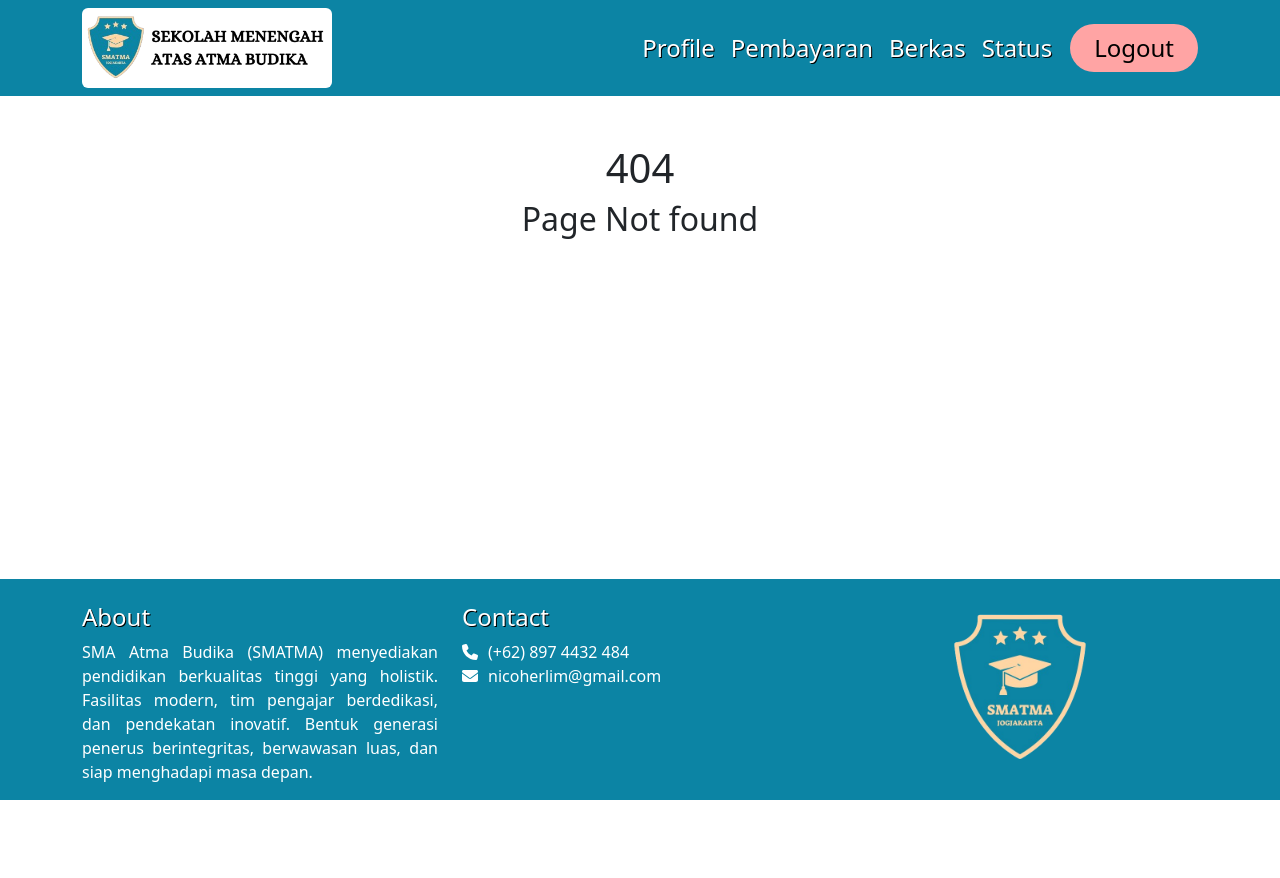
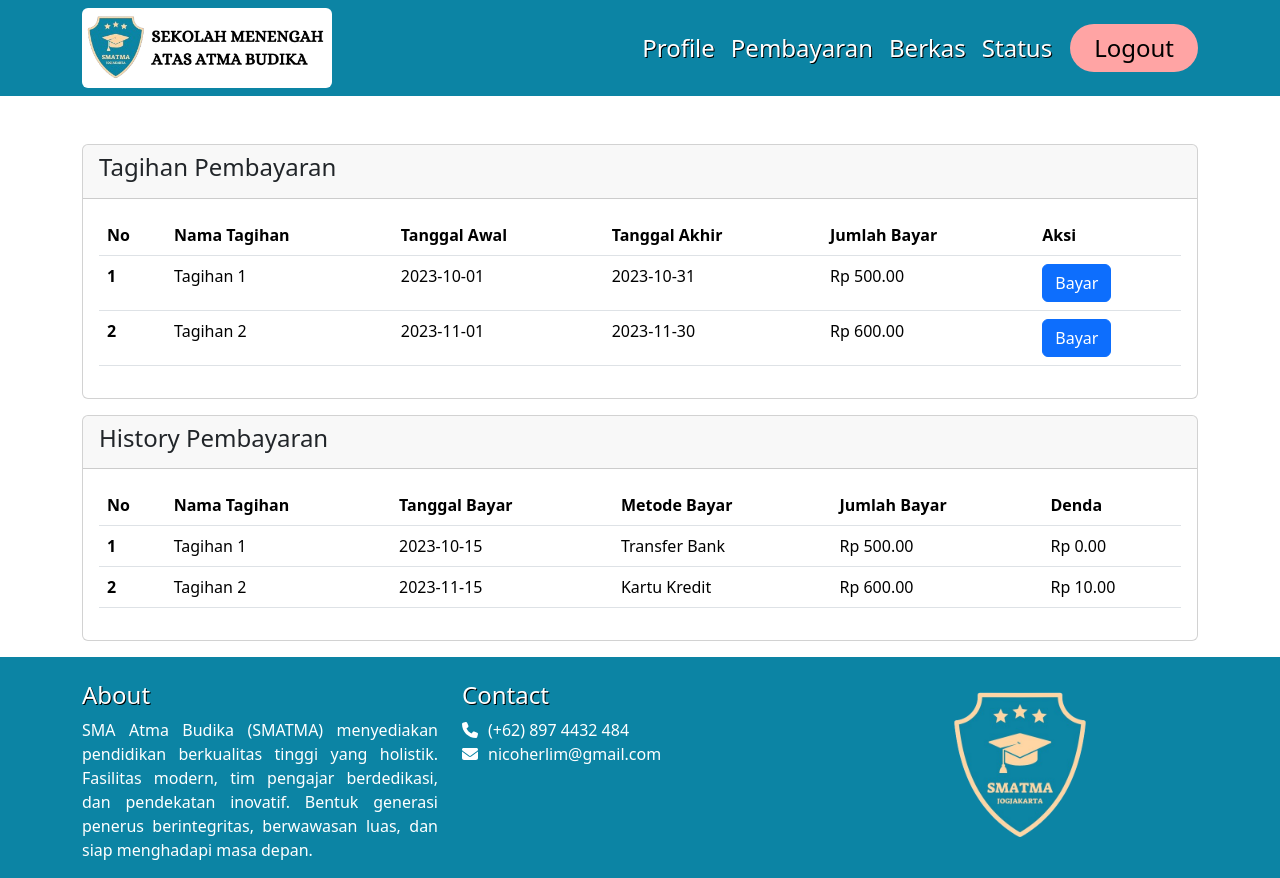
Before and after one commit to byonicku/Frontend_PPDB_SMATMA, a React (Vite) app: page /pembayaran in a window 1280 px wide. Before the commit the page ends 800 px from the top, so only its background shows below. Built offline with nearby package versions, Linux system fonts and the light colour scheme; sample sign-in values are in the browser's storage.

Commit message:
pembayaran component, masih belum pake api

```diff
--- a/src/components/modal/ModalChangePhoto.jsx
+++ b/src/components/modal/ModalChangePhoto.jsx
@@ -7,7 +7,7 @@ import APIMethod from "../../api/APIMethod";
 import { useNavigate } from "react-router-dom";
 /* eslint-disable react/prop-types */
 
-// ku males convert ke react-bootstrap tp karena ribet setup nya jadi ku giniin :v
+// ku males convert ke react-bootstrap karena ribet setup nya jadi ku pake khusus di modal aja :v
 
 const ModalChangePhoto = ({ onClose }) => {
   const navigate = useNavigate();
--- /dev/null
+++ b/src/components/modal/ModalPembayaran.jsx
@@ -0,0 +1,143 @@
+import React, { useState } from "react";
+import { Modal, Button, Form, Col } from "react-bootstrap";
+
+const ModalPembayaran = ({ onClose }) => {
+  const [showModal, setShowModal] = useState(false);
+  const [error, setError] = useState(null);
+
+  const [formData, setFormData] = useState({
+    nama_rekening: "",
+    tanggal_bayar: "",
+    metode_pembayaran: "",
+    bukti_pembayaran: null,
+  });
+
+  const handleClose = () => {
+    setShowModal(false);
+    setFormData({
+      nama_rekening: "",
+      tanggal_bayar: "",
+      metode_pembayaran: "",
+      bukti_pembayaran: null,
+    });
+    setError(null);
+  }
+
+  const handleInputChange = (e) => {
+    const { id, value } = e.target;
+    setFormData({
+      ...formData,
+      [id]: value,
+    });
+  };
+
+  const handleFileChange = (e) => {
+    const { id, files } = e.target;
+    setFormData({
+      ...formData,
+      [id]: files[0],
+    });
+  };
+
+  const isFormValid = () => {
+    for (const key in formData) {
+      if (formData[key] === "" || formData[key] === null) {
+        return false;
+      }
+    }
+    return true;
+  };
+
+  const handleFormSubmit = () => {
+    // Add your logic to handle form submission here
+    if (!isFormValid()) {
+        setError("Semua field harus diisi!");
+        return;
+    }
+
+    console.log("Form submitted:", formData);
+    // Reset the form data
+    setFormData({
+      nama_rekening: "",
+      tanggal_bayar: "",
+      metode_pembayaran: "",
+      bukti_pembayaran: null,
+    });
+    // Close the modal
+    handleClose();
+  };
+
+  return (
+    <>
+      <Button variant="primary" onClick={() => setShowModal(true)}>
+        Bayar
+      </Button>
+      <Modal show={showModal} onHide={handleClose}>
+        <Modal.Header closeButton>
+          <Modal.Title>Form Pembayaran</Modal.Title>
+        </Modal.Header>
+        <Modal.Body>
+          <Form>
+            <Form.Group controlId="nama_rekening">
+              <Form.Label>Nama Rekening Pengirim</Form.Label>
+              <Form.Control
+                type="text"
+                placeholder="Nama Rekening Pengirim"
+                value={formData.nama_rekening}
+                onChange={handleInputChange}
+                required
+              />
+            </Form.Group>
+
+            <Form.Group controlId="tanggal_bayar">
+              <Form.Label>Tanggal Bayar</Form.Label>
+              <Form.Control
+                type="date"
+                value={formData.tanggal_bayar}
+                onChange={handleInputChange}
+                required
+              />
+            </Form.Group>
+
+            <Form.Group controlId="metode_pembayaran">
+              <Form.Label>Metode Pembayaran</Form.Label>
+              <Form.Control
+                as="select"
+                defaultValue="Pilih Metode Pembayaran"
+                onChange={handleInputChange}
+                required
+              >
+                <option hidden disabled>
+                    Pilih Metode Pembayaran
+                </option>
+                <option>Transfer Bank</option>
+                <option>Kartu Kredit</option>
+                <option>Virtual Account</option>
+              </Form.Control>
+            </Form.Group>
+
+            <Form.Group controlId="bukti_pembayaran">
+              <Form.Label>Upload Bukti Pembayaran</Form.Label>
+              <Form.Control type="file" onChange={handleFileChange} required/>
+            </Form.Group>
+          </Form>
+            {error && (
+                <div className="alert alert-danger mt-2" role="alert">
+                {error}
+                </div>
+            )}
+        </Modal.Body>
+        <Modal.Footer>
+          <Button variant="secondary" onClick={handleClose}>
+            Close
+          </Button>
+          <Button variant="primary" onClick={handleFormSubmit}>
+            Kirim
+          </Button>
+        </Modal.Footer>
+      </Modal>
+    </>
+  );
+};
+
+export default ModalPembayaran;
--- a/src/page/landing_page/AdminRoutes.jsx
+++ b/src/page/landing_page/AdminRoutes.jsx
@@ -3,7 +3,7 @@ import { useState, useEffect } from "react";
 import getUser, { getToken } from "../../api/UserHandler";
 /* eslint-disable react/prop-types */
 
-const ProtectedRoutes = ({
+const AdminRoutes = ({
   children,
 }) => {
   const navigate = useNavigate();
@@ -17,4 +17,4 @@ const ProtectedRoutes = ({
   }, [navigate]);
   return user && (children ? children : <Outlet />);
 };
-export default ProtectedRoutes;
+export default AdminRoutes;
--- a/src/page/landing_page/LandingPage.jsx
+++ b/src/page/landing_page/LandingPage.jsx
@@ -21,6 +21,7 @@ import DataDiri from '../berkas/DataDiri.jsx';
 import DataOrangTua from '../berkas/DataOrangTua.jsx';
 import SuccessPage from '../success_page/SuccessPage.jsx';
 import AlreadyInputPage from '../success_page/AlreadyInputPage.jsx';
+import Pembayaran from '../user/Pembayaran.jsx';
 
 const queryClient = new QueryClient();
 
@@ -57,6 +58,7 @@ function LandingPage() {
             <Route path='/berkas/data-orang-tua' element={<ProtectedRoutes> <DataOrangTua /> </ProtectedRoutes>} />
             <Route path='/berkas/success' element={<SuccessPage />} />
             <Route path='/berkas/alreadyinput' element={<AlreadyInputPage />} />
+            <Route path='/pembayaran' element={<ProtectedRoutes> <Pembayaran /> </ProtectedRoutes>} />
             <Route path='/test' element={<SuccessPage />} />
             <Route path="*" element={<ErrorPage />} />
             <Route path="/" element={<Navigate to="/home"/>}/>
--- /dev/null
+++ b/src/page/user/Pembayaran.css
@@ -0,0 +1,22 @@
+table {
+    border-collapse: collapse;
+    width: 100%;
+}
+
+th {
+    border: 1px solid #ccc;
+    padding: 8px;
+    text-align: center;
+    vertical-align: middle;
+}
+
+td {
+    border: 1px solid #ccc;
+    padding: 8px;
+    text-align: center;
+    vertical-align: middle;
+}
+
+.bayar-btn {
+    vertical-align: middle;
+}
--- /dev/null
+++ b/src/page/user/Pembayaran.jsx
@@ -0,0 +1,122 @@
+import { useState } from 'react';
+import ModalPembayaran from '../../components/modal/ModalPembayaran';
+
+const Pembayaran = () => {
+    const refreshPembayaran = () => {
+        // Add your logic to refresh the data here
+        console.log("Refreshing data...");
+    };
+  const [billingData, setBillingData] = useState([
+    {
+      id: 1,
+      name: 'Tagihan 1',
+      startDate: '2023-10-01',
+      endDate: '2023-10-31',
+      amount: 'Rp 500.00',
+    },
+    {
+      id: 2,
+      name: 'Tagihan 2',
+      startDate: '2023-11-01',
+      endDate: '2023-11-30',
+      amount: 'Rp 600.00',
+    },
+  ]);
+
+  const [paymentHistoryData, setPaymentHistoryData] = useState([
+    {
+      id: 1,
+      name: 'Tagihan 1',
+      paymentDate: '2023-10-15',
+      paymentMethod: 'Transfer Bank',
+      paymentAmount: 'Rp 500.00',
+      penaltyAmount: 'Rp 0.00',
+    },
+    {
+      id: 2,
+      name: 'Tagihan 2',
+      paymentDate: '2023-11-15',
+      paymentMethod: 'Kartu Kredit',
+      paymentAmount: 'Rp 600.00',
+      penaltyAmount: 'Rp 10.00',
+    },
+  ]);
+
+  return (
+    <div className="container mb-3">
+      <div className="card">
+        <div className="card-header">
+          <h4>Tagihan Pembayaran</h4>
+        </div>
+        <div className="card-body">
+          <div className="table-responsive">
+            <table className="table">
+              <thead>
+                <tr>
+                  <th scope="col">No</th>
+                  <th scope="col">Nama Tagihan</th>
+                  <th scope="col">Tanggal Awal</th>
+                  <th scope="col">Tanggal Akhir</th>
+                  <th scope="col">Jumlah Bayar</th>
+                  <th scope="col">Aksi</th>
+                </tr>
+              </thead>
+              <tbody>
+                {billingData.map((item) => (
+                  <tr key={item.id}>
+                    <th scope="row">{item.id}</th>
+                    <td>{item.name}</td>
+                    <td>{item.startDate}</td>
+                    <td>{item.endDate}</td>
+                    <td>{item.amount}</td>
+                    <td>
+                      <ModalPembayaran
+
+                      />
+                    </td>
+                  </tr>
+                ))}
+              </tbody>
+            </table>
+          </div>
+        </div>
+      </div>
+
+      <div className="card mt-3">
+        <div className="card-header">
+          <h4>History Pembayaran</h4>
+        </div>
+        <div className="card-body">
+          <div className="table-responsive">
+            <table className="table">
+              <thead>
+                <tr>
+                  <th scope="col">No</th>
+                  <th scope="col">Nama Tagihan</th>
+                  <th scope="col">Tanggal Bayar</th>
+                  <th scope="col">Metode Bayar</th>
+                  <th scope="col">Jumlah Bayar</th>
+                  <th scope="col">Denda</th>
+                </tr>
+              </thead>
+              <tbody>
+                {paymentHistoryData.map((item) => (
+                  <tr key={item.id}>
+                    <th scope="row">{item.id}</th>
+                    <td>{item.name}</td>
+                    <td>{item.paymentDate}</td>
+                    <td>{item.paymentMethod}</td>
+                    <td>{item.paymentAmount}</td>
+                    <td>{item.penaltyAmount}</td>
+                  </tr>
+                ))}
+              </tbody>
+            </table>
+          </div>
+        </div>
+      </div>
+    </div>
+  );
+};
+
+export default Pembayaran;
```
